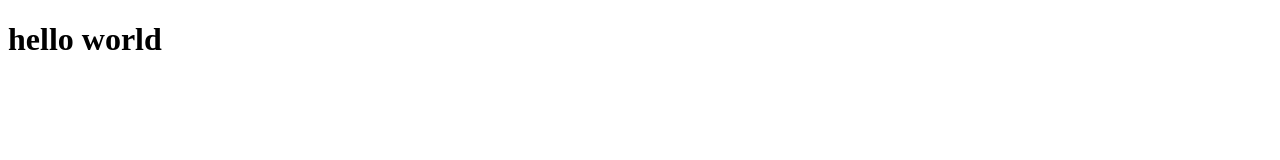
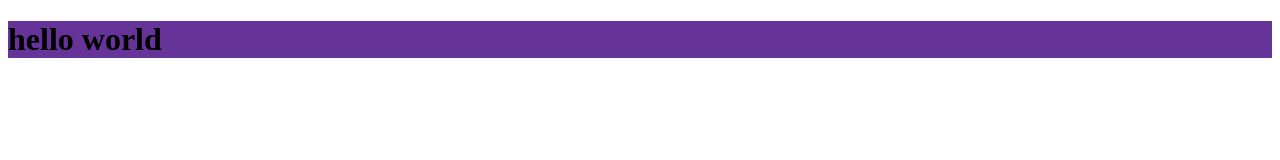
Before and after one commit to FaturCom/project-7, a plain HTML site: page frontend/index.html in a window 1280 px wide. Drawn offline with Linux system fonts and the light colour scheme.

Commit message:
menambahkan style di h1

```diff
--- a/frontend/index.html
+++ b/frontend/index.html
@@ -3,6 +3,7 @@
 <head>
     <meta charset="UTF-8">
     <meta name="viewport" content="width=device-width, initial-scale=1.0">
+    <link rel="stylesheet" href="style.css">
     <title>home</title>
 </head>
 <body>
--- a/frontend/style.css
+++ b/frontend/style.css
@@ -0,0 +1,3 @@
+h1{
+    background-color: rebeccapurple;
+}
```
